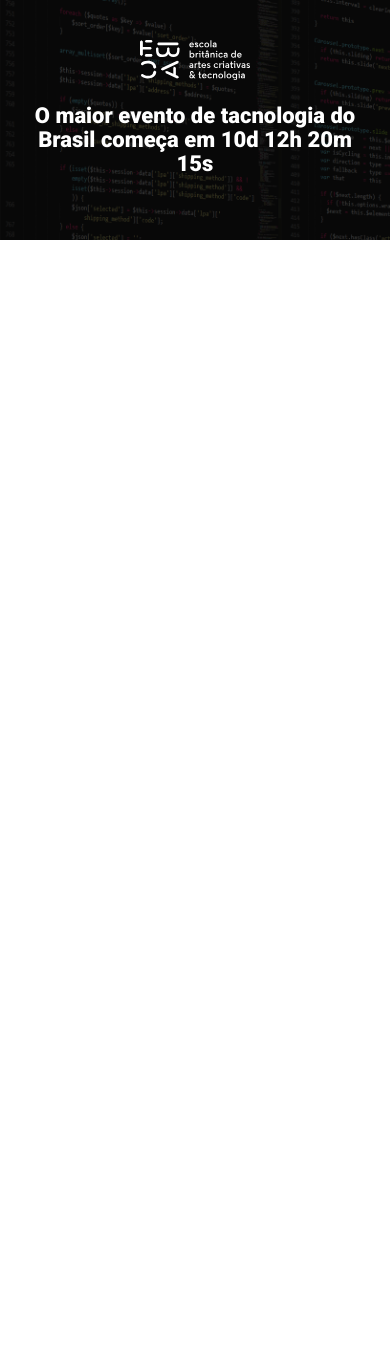
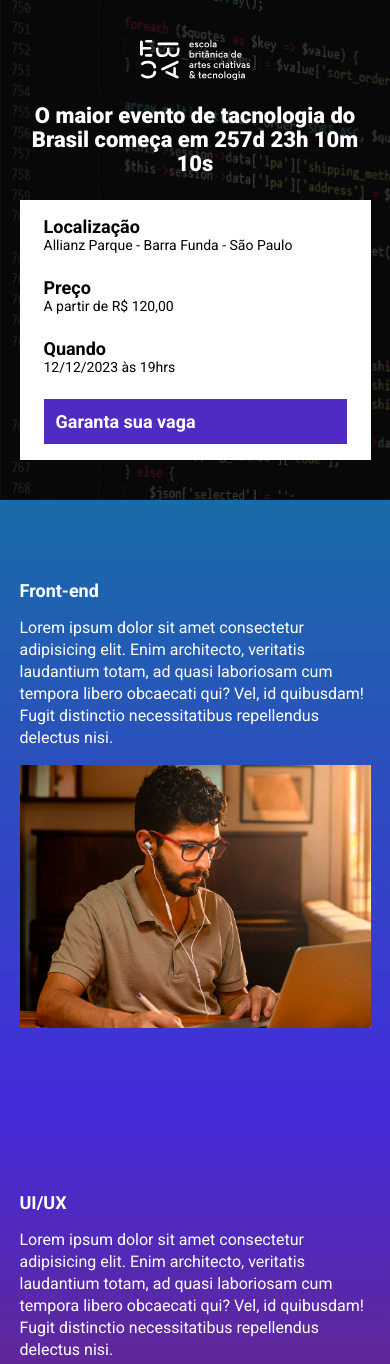
Before and after one commit to CaioHenrique16/ebac_tech_talks, a website built with Parcel: page src/index.html in a window 390 px wide. Shown: the top 1364 px of the page. Before the commit the page ends 844 px from the top, so only its background shows below. Built offline with nearby package versions, Linux system fonts and the light colour scheme.

Commit message:
criando a contagem regressiva

```diff
--- a/package.json
+++ b/package.json
@@ -2,9 +2,9 @@
   "name": "ebac_talks",
   "version": "1.0.0",
   "description": "",
-  "main": "index.js",
   "scripts": {
     "dev": "parcel src/index.html src/styles/main.scss src/scripts/main.js",
+    "build": "parcel build src/index.html",
     "test": "echo \"Error: no test specified\" && exit 1"
   },
   "keywords": [],
--- a/src/index.html
+++ b/src/index.html
@@ -11,16 +11,73 @@
     <link href="https://fonts.googleapis.com/css2?family=Roboto:wght@400;700;900&display=swap" rel="stylesheet">
 
     <link rel="stylesheet" href="styles/main.scss">
+    <link rel="stylesheet" href="https://unpkg.com/aos@next/dist/aos.css" />
 </head>
 <body>
     <header class="hero">
         <div class="container">
             <img class="hero__logo" src="./images/ebac_logo.svg" alt="EBAC">
             <p class="hero__text">
-                O maior evento de tacnologia do Brasil começa em 10d 12h 20m 15s
+                O maior evento de tacnologia do Brasil começa em <span id="contador"></span>
             </p>
+            <div class="infos-bar">
+                <ul class="infos-bar__infos">
+                    <li class="infos-bar__infos__item">
+                        <b>Localização</b>
+                        Allianz Parque - Barra Funda - São Paulo
+                    </li>
+                    <li class="infos-bar__infos__item">
+                        <b>Preço</b>
+                        A partir de R$ 120,00
+                    </li>
+                    <li class="infos-bar__infos__item">
+                        <b>Quando</b>
+                        12/12/2023 às 19hrs
+                    </li>
+                </ul>
+                <a href="#" class="button button--primary">Garanta sua vaga</a>
+            </div>
         </div>
     </header>
+
+    <section class="event event--frontend" >
+        <div class="container" data-aos="fade-right">
+            <div class="event__details">
+                <h2 class="event__details__title">Front-end</h2>
+                <p class="event__details__description">Lorem ipsum dolor sit amet consectetur adipisicing elit. Enim architecto, veritatis laudantium totam, ad quasi laboriosam cum tempora libero obcaecati qui? Vel, id quibusdam! Fugit distinctio necessitatibus repellendus delectus nisi.</p>
+            </div>
+            <img class="event__image" src="./images/frontend.png" alt="Front-end">
+        </div>
+    </section>
+    <section class="event event--ui-ux event--image-left" >
+        <div class="container" data-aos="fade-left">
+            <div class="event__details">
+                <h2 class="event__details__title">UI/UX</h2>
+                <p class="event__details__description">Lorem ipsum dolor sit amet consectetur adipisicing elit. Enim architecto, veritatis laudantium totam, ad quasi laboriosam cum tempora libero obcaecati qui? Vel, id quibusdam! Fugit distinctio necessitatibus repellendus delectus nisi.</p>
+            </div>
+            <img class="event__image" src="./images/frontend.png" alt="Front-end">
+        </div>
+    </section>
+    <section class="event event--data-science">
+        <div class="container" data-aos="fade-right">
+            <div class="event__details">
+                <h2 class="event__details__title">Data Science</h2>
+                <p class="event__details__description">Lorem ipsum dolor sit amet consectetur adipisicing elit. Enim architecto, veritatis laudantium totam, ad quasi laboriosam cum tempora libero obcaecati qui? Vel, id quibusdam! Fugit distinctio necessitatibus repellendus delectus nisi.</p>
+            </div>
+            <img class="event__image" src="./images/frontend.png" alt="Front-end">
+        </div>
+    </section>
+    <section class="event event--backend event--image-left">
+        <div class="container" data-aos="fade-left">
+            <div class="event__details">
+                <h2 class="event__details__title">Back-end</h2>
+                <p class="event__details__description">Lorem ipsum dolor sit amet consectetur adipisicing elit. Enim architecto, veritatis laudantium totam, ad quasi laboriosam cum tempora libero obcaecati qui? Vel, id quibusdam! Fugit distinctio necessitatibus repellendus delectus nisi.</p>
+            </div>
+            <img class="event__image" src="./images/frontend.png" alt="Front-end">
+        </div>
+    </section>
+
+    <script src="https://unpkg.com/aos@next/dist/aos.js"></script>
     <script src="scripts/main.js"></script>
 </body>
 </html>
--- a/src/scripts/main.js
+++ b/src/scripts/main.js
@@ -0,0 +1,29 @@
+AOS.init();
+
+const dataDoEvento = new Date("Dec 12, 2023 19:00:00");
+const timeStampDoEvento = dataDoEvento.getTime();
+
+const contaAsHoras = setInterval(function(){
+    const agora = new Date();
+    const timeStampAtual = agora.getTime();
+
+    const distanciaAteOEvento = timeStampDoEvento - timeStampAtual;
+
+    const diaEmMs = 1000 * 60 * 60 * 24;
+    const horaEmMs = 1000 * 60 * 60;
+    const minutoEmMs = 1000 * 60;
+
+    const diasAteOEvento = Math.floor(distanciaAteOEvento / diaEmMs);
+    const horasAteOEvento = Math.floor((distanciaAteOEvento % diaEmMs) / horaEmMs);
+    const minutosAteOEvento = Math.floor((distanciaAteOEvento % horaEmMs) / minutoEmMs);
+    const segundosAteOEvento = Math.floor((distanciaAteOEvento % minutoEmMs) / 1000);
+
+
+    document.getElementById('contador').innerHTML = `${diasAteOEvento}d ${horasAteOEvento}h ${minutosAteOEvento}m ${segundosAteOEvento}s`;
+
+    if(distanciaAteOEvento < 0 ){
+        clearInterval(contaAsHoras);
+        document.getElementById('contador').innerHTML = 'Evento expirado';
+
+    }
+}, 1000)
--- /dev/null
+++ b/src/styles/_event.scss
@@ -0,0 +1,63 @@
+@use 'variables';
+
+.event{
+    padding: 80px 0;
+
+    &--frontend{
+        background-image: linear-gradient(variables.$blue1, variables.$blue2);
+    }
+
+    &--ui-ux{
+        background-image: linear-gradient(variables.$blue2, variables.$pink);
+    }
+    &--data-science{
+        background-image: linear-gradient(variables.$pink, variables.$yellow);
+    }
+
+    &--backend{
+        background-image: linear-gradient(variables.$yellow, variables.$pink);
+    }
+
+    &--image-left{
+        .container{
+            flex-direction: row-reverse;
+        }
+    }
+
+    .container{
+        display: flex;
+        gap: 40px;
+    }
+
+    &__image{
+        max-width: 360px;
+    }
+
+    &__details{
+
+        &__title{
+            font-size: 18px;
+            font-weight: bold;
+            margin-bottom: 16px;
+        }
+
+        &__description{
+            line-height: 22px;
+        }
+    }
+
+    @media(max-width: 640px){
+        .container{
+            display: block;
+        }
+
+        &__image{
+            width: 100%;
+        }
+
+        &__details{
+            margin-right: 0;
+            margin-bottom: 16px;
+        }
+    }
+}
--- a/src/styles/_hero.scss
+++ b/src/styles/_hero.scss
@@ -1,3 +1,5 @@
+@use 'variables';
+
 .hero{
     padding-top: 64px;
     padding-bottom: 100px;
@@ -16,7 +18,7 @@
         left: 0;
         width: 100%;
         height: 100%;
-        background-color: #000;
+        background-color: variables.$secondaryTextColor;
         content: '';
         opacity: .7;
     }
--- /dev/null
+++ b/src/styles/_variables.scss
@@ -0,0 +1,8 @@
+$textColor: #fff;
+$secondaryTextColor:#000;
+
+$blue1: #186ca7;
+$blue2: #442bdb;
+$pink: #89223b;
+$yellow: #9c791d;
+$purple: #4f2ac3;
--- /dev/null
+++ b/src/styles/components/_buttons.scss
@@ -0,0 +1,26 @@
+@use '../variables';
+
+.button{
+    padding: 12px;
+    font-size: 18px;
+    font-weight: bold;
+    text-decoration: none;
+    text-align: center;
+    white-space: nowrap;
+
+    &--primary{
+        color: #fff;
+        background-color: variables.$purple;
+    }
+
+    @media(max-width: 640px){
+        display: flex;
+        width: 100%;
+        align-items: center;
+    }
+
+    @media(max-width: 1024px){
+        display: flex;
+        align-items: center;
+    }
+}
--- /dev/null
+++ b/src/styles/components/_infos_bar.scss
@@ -0,0 +1,42 @@
+@use '../variables';
+
+.infos-bar{
+    padding: 16px 24px;
+    background-color: variables.$textColor;
+    display: flex;
+    justify-content: space-between;
+
+    &__infos{
+        display: flex;
+        gap: 40px;
+
+        &__item{
+            font-size: 14px;
+            color: variables.$secondaryTextColor;
+
+            b{
+                font-size: 18px;
+                display: block;
+                color: variables.$secondaryTextColor;
+            }
+        }
+    }
+
+    @media(max-width: 640px){
+        display: block;
+
+        &__infos{
+            display: block;
+
+            &__item{
+                margin-bottom: 24px;
+            }
+        }
+    }
+
+    @media(max-width: 1024px){
+        &__infos{
+            gap: 16px;
+        }
+    }
+}
--- a/src/styles/main.scss
+++ b/src/styles/main.scss
@@ -1,11 +1,16 @@
 @use 'hero';
+@use 'components/infos_bar';
+@use 'components/buttons';
+@use 'event';
+@use 'variables';
 
 *{
     margin: 0;
     padding: 0;
     box-sizing: border-box;
     font-family: Roboto, sans-serif;
-    color: #fff;
+    color: variables.$textColor;
+    list-style: none;
 }
 
 .container{
```
